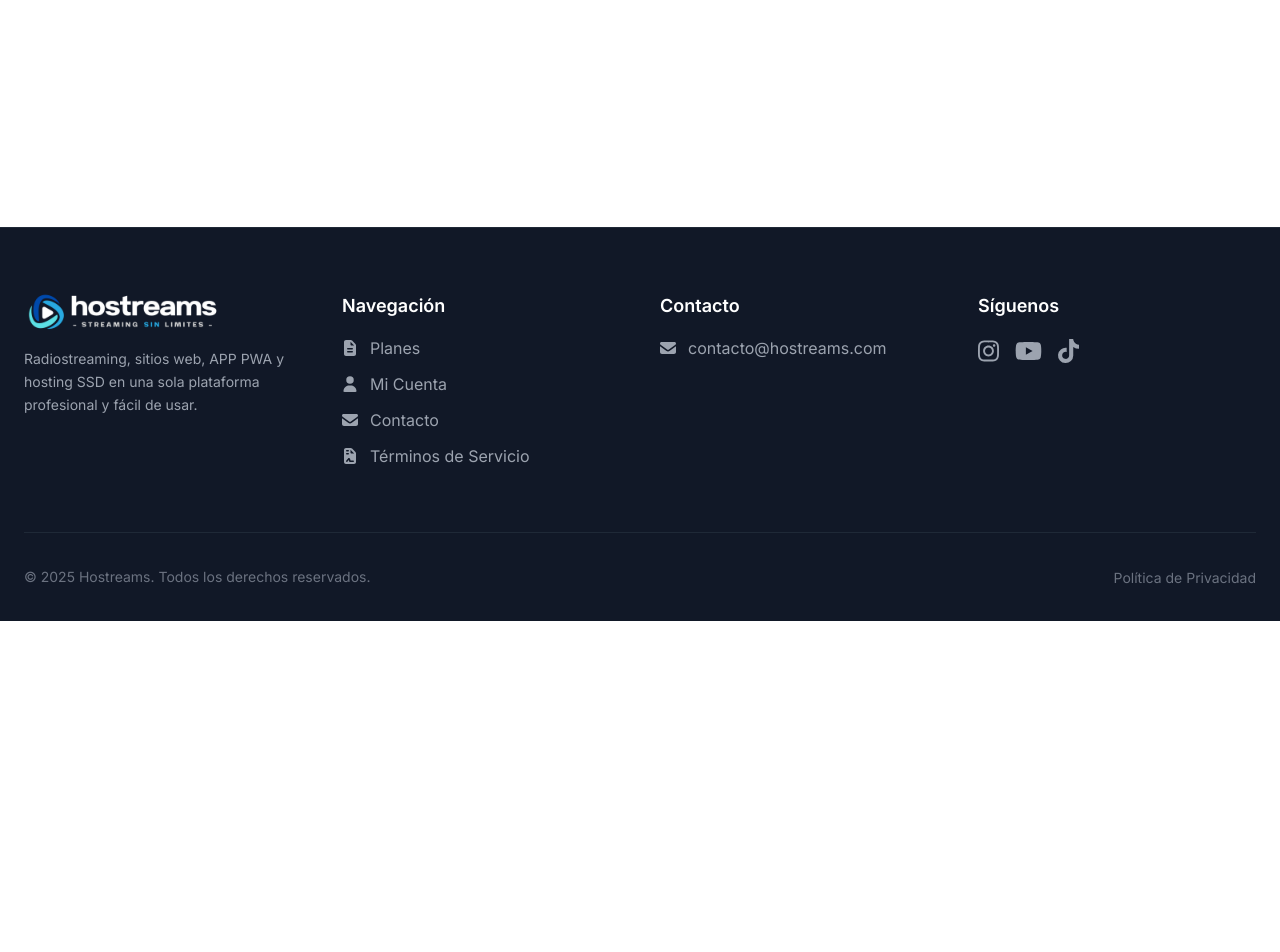
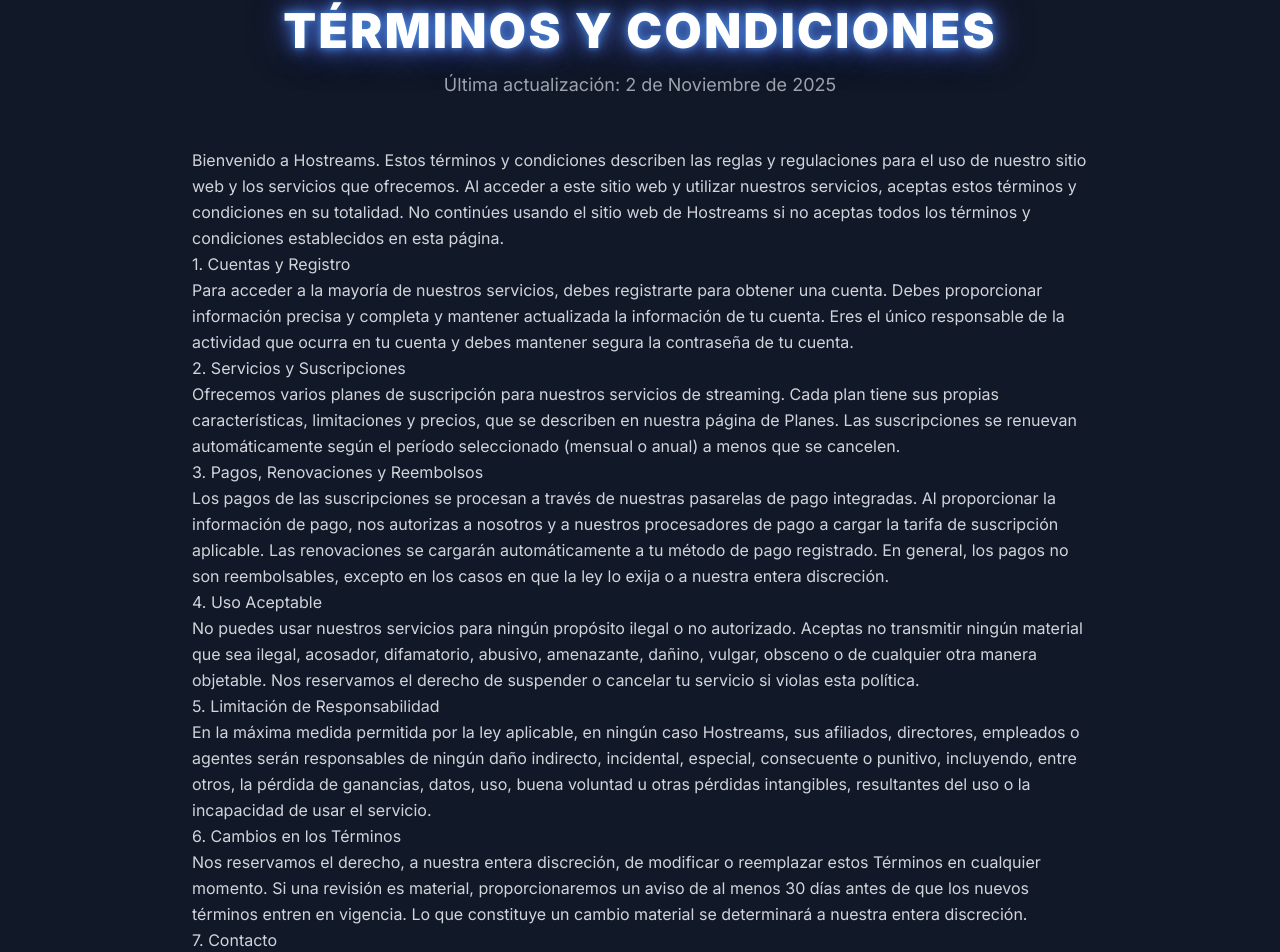
Before and after one commit to FelipeVegaEsparza/hostreams, a React (Vite) app in the folder frontend/: page /terms in a window 1280 px wide. Shown: the part 179-1131 px from the top of the page. Before the commit the page ends 800 px from the top, so only its background shows below. Built offline with nearby package versions, Linux system fonts and the light colour scheme.

Commit message:
feat(frontend): Crea la página de Términos y Condiciones
- Añade una nueva página en /terms con contenido genérico para los
  Términos y Condiciones del servicio.
- La página mantiene el estilo y diseño general del sitio.
- Se agrega un enlace a la nueva página en el pie de página.

```diff
--- a/frontend/src/App.jsx
+++ b/frontend/src/App.jsx
@@ -26,6 +26,7 @@
 import Tutoriales from './pages/Tutoriales';
 import Privacy from './pages/Privacy';
 import CustomDevelopment from './pages/CustomDevelopment';
+import Terms from './pages/Terms';
 import Blog from './pages/Blog';
 import BlogDetail from './pages/BlogDetail';
 import PaymentSuccess from './pages/PaymentSuccess'; // Importar la nueva página
@@ -51,6 +52,7 @@
               <Route path="/contact" element={<Contact />} />
               <Route path="/tutoriales" element={<Tutoriales />} />
               <Route path="/privacy" element={<Privacy />} />
+              <Route path="/terms" element={<Terms />} />
               <Route path="/blog" element={<Blog />} />
               <Route path="/blog/:id" element={<BlogDetail />} />
               <Route path="/payment-selection" element={<PaymentSelection />} />
--- a/frontend/src/components/Footer.jsx
+++ b/frontend/src/components/Footer.jsx
@@ -79,7 +79,9 @@
             &copy; {new Date().getFullYear()} Hostreams. Todos los derechos reservados.
           </p>
           <div className="order-1 sm:order-2">
-             <Link to="/privacy" className="text-gray-500 hover:text-gray-400 text-sm transition-colors">Política de Privacidad</Link>
+            <Link to="/privacy" className="text-gray-400 hover:text-white transition-colors">Política de Privacidad</Link>
+            <span className="text-gray-500">|</span>
+            <Link to="/terms" className="text-gray-400 hover:text-white transition-colors">Términos y Condiciones</Link>
           </div>
         </div>
       </div>
--- /dev/null
+++ b/frontend/src/pages/Terms.jsx
@@ -0,0 +1,57 @@
+import React from 'react';
+
+const Terms = () => {
+  return (
+    <div className="bg-gray-900 text-white py-20 px-4 sm:px-6 lg:px-8">
+      <div className="container mx-auto max-w-4xl">
+        <div className="text-center mb-12">
+          <h1 className="text-5xl font-black uppercase tracking-wider text-glow mb-4">Términos y Condiciones</h1>
+          <p className="text-lg text-gray-400">Última actualización: 2 de Noviembre de 2025</p>
+        </div>
+
+        <div className="prose prose-invert prose-lg max-w-none text-gray-300 leading-relaxed">
+          <p>
+            Bienvenido a Hostreams. Estos términos y condiciones describen las reglas y regulaciones para el uso de nuestro sitio web y los servicios que ofrecemos. Al acceder a este sitio web y utilizar nuestros servicios, aceptas estos términos y condiciones en su totalidad. No continúes usando el sitio web de Hostreams si no aceptas todos los términos y condiciones establecidos en esta página.
+          </p>
+
+          <h2>1. Cuentas y Registro</h2>
+          <p>
+            Para acceder a la mayoría de nuestros servicios, debes registrarte para obtener una cuenta. Debes proporcionar información precisa y completa y mantener actualizada la información de tu cuenta. Eres el único responsable de la actividad que ocurra en tu cuenta y debes mantener segura la contraseña de tu cuenta.
+          </p>
+
+          <h2>2. Servicios y Suscripciones</h2>
+          <p>
+            Ofrecemos varios planes de suscripción para nuestros servicios de streaming. Cada plan tiene sus propias características, limitaciones y precios, que se describen en nuestra página de Planes. Las suscripciones se renuevan automáticamente según el período seleccionado (mensual o anual) a menos que se cancelen.
+          </p>
+
+          <h2>3. Pagos, Renovaciones y Reembolsos</h2>
+          <p>
+            Los pagos de las suscripciones se procesan a través de nuestras pasarelas de pago integradas. Al proporcionar la información de pago, nos autorizas a nosotros y a nuestros procesadores de pago a cargar la tarifa de suscripción aplicable. Las renovaciones se cargarán automáticamente a tu método de pago registrado. En general, los pagos no son reembolsables, excepto en los casos en que la ley lo exija o a nuestra entera discreción.
+          </p>
+
+          <h2>4. Uso Aceptable</h2>
+          <p>
+            No puedes usar nuestros servicios para ningún propósito ilegal o no autorizado. Aceptas no transmitir ningún material que sea ilegal, acosador, difamatorio, abusivo, amenazante, dañino, vulgar, obsceno o de cualquier otra manera objetable. Nos reservamos el derecho de suspender o cancelar tu servicio si violas esta política.
+          </p>
+
+          <h2>5. Limitación de Responsabilidad</h2>
+          <p>
+            En la máxima medida permitida por la ley aplicable, en ningún caso Hostreams, sus afiliados, directores, empleados o agentes serán responsables de ningún daño indirecto, incidental, especial, consecuente o punitivo, incluyendo, entre otros, la pérdida de ganancias, datos, uso, buena voluntad u otras pérdidas intangibles, resultantes del uso o la incapacidad de usar el servicio.
+          </p>
+
+          <h2>6. Cambios en los Términos</h2>
+          <p>
+            Nos reservamos el derecho, a nuestra entera discreción, de modificar o reemplazar estos Términos en cualquier momento. Si una revisión es material, proporcionaremos un aviso de al menos 30 días antes de que los nuevos términos entren en vigencia. Lo que constituye un cambio material se determinará a nuestra entera discreción.
+          </p>
+
+          <h2>7. Contacto</h2>
+          <p>
+            Si tienes alguna pregunta sobre estos Términos, por favor contáctanos a través de nuestro formulario de contacto.
+          </p>
+        </div>
+      </div>
+    </div>
+  );
+};
+
+export default Terms;
```
